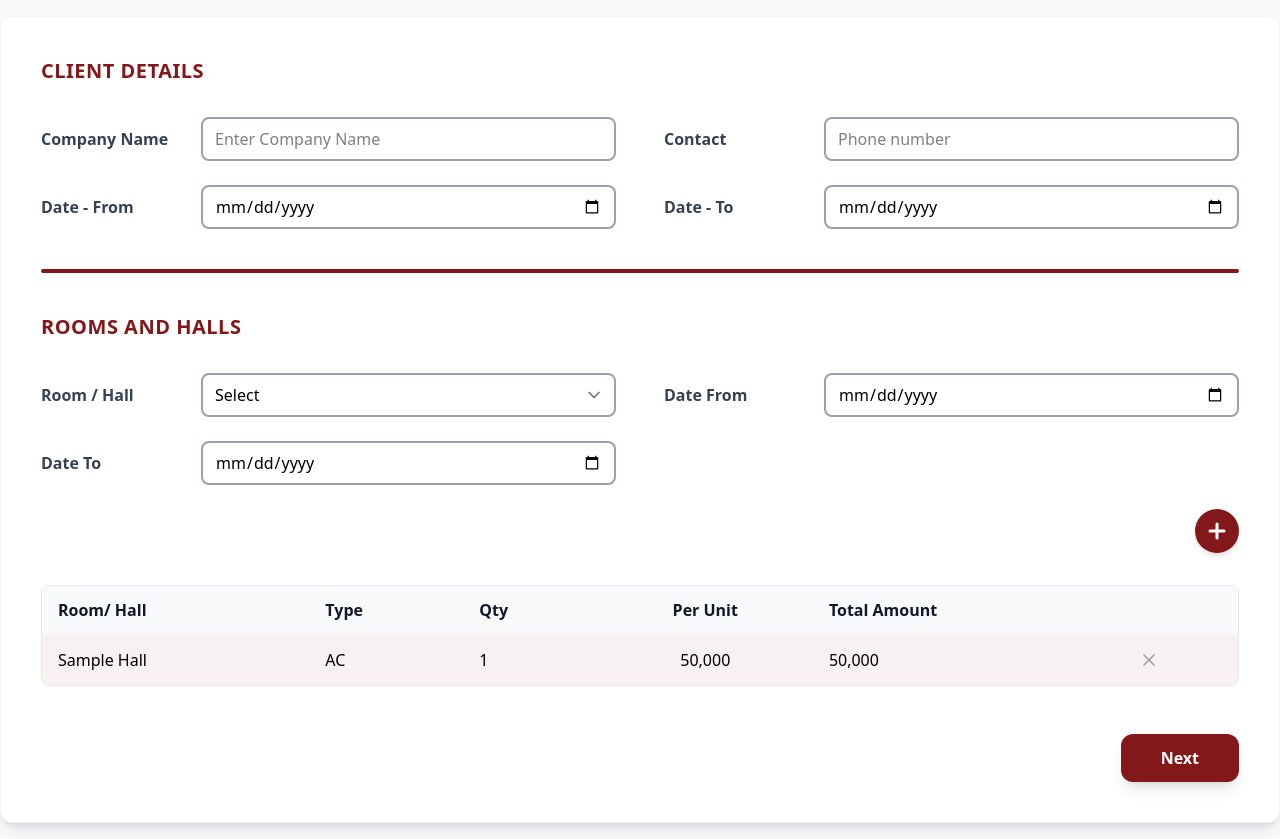
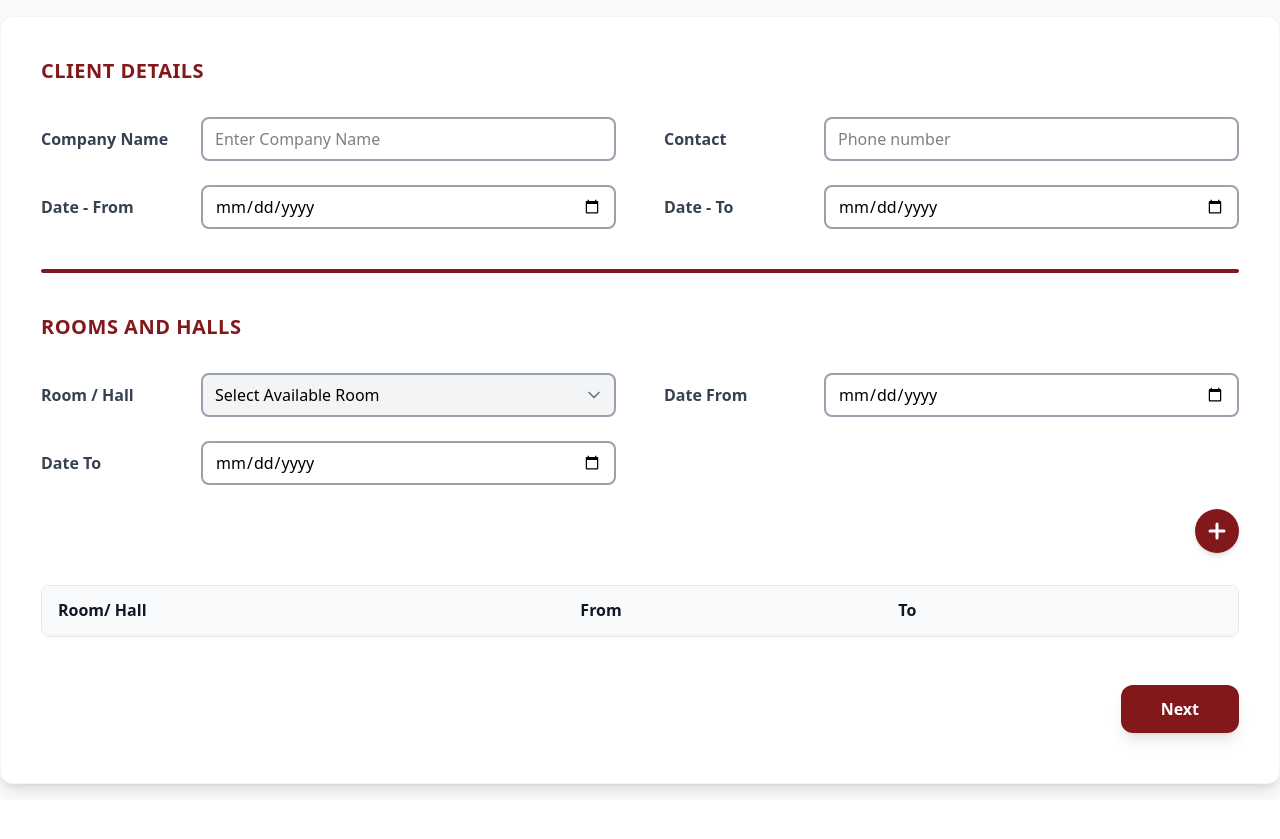
Before and after one commit to pehesara112455/CEC-WEB, a React (Vite) app in the folder Frontend/: page /addReservation in a window 1280 px wide. After the commit the page ends 800 px from the top, so only its background shows below. Built offline with nearby package versions, Linux system fonts and the light colour scheme.

Commit message:
implement room availability filtering and refactor reservation routes

```diff
--- a/Frontend/src/Components/addNewReservation.jsx
+++ b/Frontend/src/Components/addNewReservation.jsx
@@ -1,119 +1,136 @@
-import React, { useState } from 'react';
-import { Plus, X, ChevronDown, Contact } from 'lucide-react';
+import React, { useState, useEffect } from 'react';
+import { Plus, X, ChevronDown } from 'lucide-react';
 import axios from 'axios';
 
-const AddReservation = ({onNext, savedData}) => {
-  // 1. Initialize state to capture input values
-  // 1. IMPROVED STATE: Always ensure Rooms is an array, even if savedData is empty
+const AddReservation = ({ onNext, savedData }) => {
+  // MASTER STATE: Maintains the primary reservation data
   const [formData, setFormData] = useState({
     CompanyName: savedData?.CompanyName || '',
     Contact: savedData?.Contact || '',
     DateFrom: savedData?.DateFrom || '',
     DateTo: savedData?.DateTo || '',
-  Rooms: savedData?.Rooms || [] // This ensures it is always an array []
+    Rooms: savedData?.Rooms || []
   });
 
+  // LOCAL STATE: Temporary storage for room input fields
   const [roomsData, setRoomsData] = useState({
     RoomName: '',
     DateFrom: '',
     DateTo: ''
   });
 
-const handleChange = (e) => {
-  const { name, value } = e.target;
-  //Contact allows only numbers
-  if (name === "Contact") {
-    const onlyNums = value.replace(/[^0-9]/g, '');
+  // AVAILABILITY STATE: Tracks occupied rooms from the backend and master inventory
+  const [allRooms] = useState(["Main Hall", "Luxury Room", "Conference Room B"]);
+  const [occupiedRooms, setOccupiedRooms] = useState([]);
+  const [isLoadingAvailability, setIsLoadingAvailability] = useState(false);
 
-    setFormData({ ...formData, [name]: onlyNums });
-  } else {
-    setFormData({ ...formData, [name]: value });
+  /**
+   * SIDE EFFECT: Fetches occupied rooms whenever the main date range changes.
+   * This ensures the availability list is always synchronized with the selected dates.
+   */
+  useEffect(() => {
+    const checkAvailability = async () => {
+      // Only proceed if both dates are selected
+      if (formData.DateFrom && formData.DateTo) {
+        setIsLoadingAvailability(true);
+        try {
+          const response = await axios.get('http://localhost:5000/check-availability', {
+            params: {
+              startDate: formData.DateFrom,
+              endDate: formData.DateTo
+            }
+          });
+          setOccupiedRooms(response.data);
+        } catch (error) {
+          console.error("Availability Check Failed:", error.message);
+        } finally {
+          setIsLoadingAvailability(false);
+        }
       }
     };
 
+    checkAvailability();
+  }, [formData.DateFrom, formData.DateTo]);
+
+  /**
+   * DATA TRANSFORMATION: Filters the master room list against occupied results.
+   */
+  const availableOptions = allRooms.filter(room => !occupiedRooms.includes(room));
+
+  /**
+   * Validates and processes top-level client detail changes.
+   */
+  const handleChange = (e) => {
+    const { name, value } = e.target;
+
+    if (name === "Contact") {
+      const onlyNums = value.replace(/[^0-9]/g, '');
+      if (onlyNums.length <= 10) {
+        setFormData(prev => ({ ...prev, [name]: onlyNums }));
+      }
+    } else {
+      setFormData(prev => ({ ...prev, [name]: value }));
+    }
+  };
+
+  /**
+   * Handles local state updates for the room addition form.
+   */
   const addRoomsInputs = (e) => {
     const { name, value } = e.target;
-  setRoomsData({ ...roomsData, [name]: value });
+    setRoomsData(prev => ({ ...prev, [name]: value }));
   };
 
+  /**
+   * Commits the temporary room data to the master Rooms array.
+   */
   const addRooms = () => {
+    if (!roomsData.RoomName) return alert("Please select a room.");
 
-  // 2. Safety Check: If for some reason Rooms is missing, create it as []
-  const currentRooms = formData.Rooms || [];
+    setFormData(prev => ({
+      ...prev,
+      Rooms: [...(prev.Rooms || []), roomsData]
+    }));
 
-  setFormData({
-    ...formData,
-    Rooms: [...currentRooms, roomsData]
-  });
-
-  // 3. Reset the inputs
-  setRoomsData({
-    RoomName: '',
-    DateFrom: '',
-    DateTo: ''
-  });
+    setRoomsData({ RoomName: '', DateFrom: '', DateTo: '' });
   };
 
+  /**
+   * Transition to the next stage of the reservation process.
+   */
   const handelNext = () => {
-  /*if (!formData.CompanyName || !formData.Contact || !formData.DateFrom || !formData.DateTo) {
-    alert("Please fill in all client details before saving.");
+    if (formData.Rooms.length === 0) {
+      alert("Please add at least one room before proceeding.");
       return;
-  }*/
+    }
     onNext(formData);
   };
 
-  // 3. Function to send the data to the Node.js backend
-  /*const handleSubmit = async () => {
-    // Basic validation to ensure fields aren't empty
-    if (!formData.CompanyName || !formData.Contact || !formData.DateFrom || !formData.DateTo) {
-      alert("Please fill in all client details before saving.");
-      return;
-    }
-
-    try {
-      // POST request to your backend endpoint
-      const response = await axios.post('http://localhost:5000/add-reservation', formData);
-      alert("Reservation saved successfully! ID: " + response.data);
-
-      // Optional: Clear form after success
-      setFormData({ CompanyName: '', Contact: '', DateFrom: '', DateTo: '', Rooms: [] });
-    } catch (error) {
-      console.error("Error sending data:", error);
-      alert("Failed to save. Make sure your backend server is running and CORS is enabled.");
-    }
-  };*/
-
   return (
     <div className='flex w-full min-h-screen bg-gray-50'>
-
       <div className="w-full mx-auto bg-white p-10 rounded-xl shadow-lg font-sans border border-gray-100 m-4">
 
         {/* SECTION 1: CLIENT DETAILS */}
         <section className="mb-10">
           <h2 className="text-xl font-bold text-red-900 mb-8 uppercase tracking-wide">Client Details</h2>
           <div className="grid grid-cols-1 md:grid-cols-2 gap-x-12 gap-y-6">
-
-            {/* Company Name Input */}
             <div className="flex items-center gap-4">
               <label className="w-36 text-gray-700 font-semibold">Company Name</label>
-              <div className="relative flex-grow flex items-center">
               <input
                 type="text"
-                  name="CompanyName" // Matches key in state
+                name="CompanyName"
                 value={formData.CompanyName}
                 onChange={handleChange}
                 placeholder="Enter Company Name"
-                  className="w-full border-2 border-gray-400 rounded-lg px-3 py-2 focus:outline-none focus:border-red-900 transition-colors"
+                className="flex-grow border-2 border-gray-400 rounded-lg px-3 py-2 focus:outline-none focus:border-red-900 transition-colors"
               />
             </div>
-            </div>
 
-            {/* Contact Input */}
             <div className="flex items-center gap-4">
               <label className="w-36 text-gray-700 font-semibold">Contact</label>
               <input
                 type="text"
-                name="Contact" // Matches key in state
+                name="Contact"
                 value={formData.Contact}
                 onChange={handleChange}
                 placeholder="Phone number"
@@ -121,38 +138,31 @@ const handelNext = () => {
               />
             </div>
 
-            {/* Date From Input */}
             <div className="flex items-center gap-4">
               <label className="w-36 text-gray-700 font-semibold">Date - From</label>
-              <div className="relative flex-grow">
               <input
                 type="date"
-                  name="DateFrom" // Matches key in state
+                name="DateFrom"
                 value={formData.DateFrom}
                 onChange={handleChange}
-                  className="w-full border-2 border-gray-400 rounded-lg px-3 py-2 focus:outline-none focus:border-red-900 transition-colors"
+                className="flex-grow border-2 border-gray-400 rounded-lg px-3 py-2 focus:outline-none focus:border-red-900"
               />
             </div>
-            </div>
 
-            {/* Date To Input */}
             <div className="flex items-center gap-4">
               <label className="w-36 text-gray-700 font-semibold">Date - To</label>
-              <div className="relative flex-grow">
               <input
                 type="date"
-                  name="DateTo" // Matches key in state
+                name="DateTo"
                 value={formData.DateTo}
                 min={formData.DateFrom}
                 onChange={handleChange}
-                  className="w-full border-2 border-gray-400 rounded-lg px-3 py-2 focus:outline-none focus:border-red-900 transition-colors"
+                className="flex-grow border-2 border-gray-400 rounded-lg px-3 py-2 focus:outline-none focus:border-red-900"
               />
-              </div>
             </div>
           </div>
         </section>
 
-        {/* Red Divider Line */}
         <div className="h-1 bg-red-900 rounded-full mb-10"></div>
 
         {/* SECTION 2: ROOMS AND HALLS */}
@@ -166,21 +176,29 @@ const handelNext = () => {
                   name='RoomName'
                   value={roomsData.RoomName}
                   onChange={addRoomsInputs}
-                className="w-full appearance-none border-2 border-gray-400 rounded-lg px-3 py-2 focus:outline-none focus:border-red-900 pr-10">
-                  <option value="">Select</option>
-                  <option value="Main Hall">Main Hall</option>
-                  <option value="Luxury Room">Luxury Room</option>
+                  disabled={!formData.DateFrom || !formData.DateTo || isLoadingAvailability}
+                  className={`w-full appearance-none border-2 border-gray-400 rounded-lg px-3 py-2 focus:outline-none focus:border-red-900 pr-10 ${!formData.DateFrom ? 'bg-gray-100 cursor-not-allowed' : ''}`}>
+                  <option value="">{isLoadingAvailability ? 'Checking availability...' : 'Select Available Room'}</option>
+                  {availableOptions.map(room => (
+                    <option key={room} value={room}>{room}</option>
+                  ))}
                 </select>
                 <ChevronDown className="absolute right-3 top-1/2 -translate-y-1/2 w-5 h-5 text-gray-500 pointer-events-none" />
               </div>
             </div>
+
+            {/* Room Date Selection stays within the range of main dates */}
             <div className="flex items-center gap-4">
               <label className="w-36 text-gray-700 font-semibold">Date From</label>
-              <input type="date"
+              <input
+                type="date"
                 name='DateFrom'
                 value={roomsData.DateFrom}
+                min={formData.DateFrom}
+                max={formData.DateTo}
                 onChange={addRoomsInputs}
-              className="flex-grow border-2 border-gray-400 rounded-lg px-3 py-2 focus:outline-none focus:border-red-900" />
+                className="flex-grow border-2 border-gray-400 rounded-lg px-3 py-2 focus:outline-none focus:border-red-900"
+              />
             </div>
 
             <div className="flex items-center gap-4">
@@ -189,52 +207,49 @@ const handelNext = () => {
                 type="date"
                 name='DateTo'
                 value={roomsData.DateTo}
-              min={roomsData.DateFrom}
+                min={roomsData.DateFrom || formData.DateFrom}
+                max={formData.DateTo}
                 onChange={addRoomsInputs}
-              className="flex-grow border-2 border-gray-400 rounded-lg px-3 py-2 focus:outline-none focus:border-red-900" />
+                className="flex-grow border-2 border-gray-400 rounded-lg px-3 py-2 focus:outline-none focus:border-red-900"
+              />
             </div>
           </div>
-          {/* Hall/Room Add Button*/}
+
           <div className="flex justify-end mb-8">
-            <button
-            onClick={addRooms}
-            className="bg-red-900 text-white p-2.5 rounded-full hover:bg-red-800 shadow-md transition-transform hover:scale-110">
+            <button onClick={addRooms} className="bg-red-900 text-white p-2.5 rounded-full hover:bg-red-800 shadow-md transition-transform hover:scale-110">
               <Plus className="w-6 h-6 stroke-[3px]" />
             </button>
           </div>
 
+          {/* DYNAMIC ROOMS TABLE */}
           <div className="overflow-hidden rounded-lg border border-gray-200">
             <table className="w-full text-left">
               <thead className="bg-gray-50">
                 <tr className="text-gray-900 font-bold border-b-2 border-gray-100">
                   <th className="py-3 px-4">Room/ Hall</th>
-                  <th className="py-3 px-4">Type</th>
-                  <th className="py-3 px-4">Qty</th>
-                  <th className="py-3 px-4 text-center">Per Unit</th>
-                  <th className="py-3 px-4">Total Amount</th>
+                  <th className="py-3 px-4">From</th>
+                  <th className="py-3 px-4">To</th>
                   <th className="py-3 px-4"></th>
                 </tr>
               </thead>
               <tbody>
-                <tr className="bg-[#F8F1F1] border-b border-gray-100">
-                  <td className="py-3 px-4">Sample Hall</td>
-                  <td className="py-3 px-4">AC</td>
-                  <td className="py-3 px-4">1</td>
-                  <td className="py-3 px-4 text-center">50,000</td>
-                  <td className="py-3 px-4">50,000</td>
-                  <td className="py-3 px-4 text-right"><X className="w-5 h-5 cursor-pointer text-gray-400 hover:text-red-600" /></td>
+                {formData.Rooms.map((room, index) => (
+                  <tr key={index} className={index % 2 === 0 ? "bg-[#F8F1F1]" : "bg-white"}>
+                    <td className="py-3 px-4">{room.RoomName}</td>
+                    <td className="py-3 px-4">{room.DateFrom}</td>
+                    <td className="py-3 px-4">{room.DateTo}</td>
+                    <td className="py-3 px-4 text-right">
+                      <X className="w-5 h-5 cursor-pointer text-gray-400 hover:text-red-600" />
+                    </td>
                   </tr>
+                ))}
               </tbody>
             </table>
           </div>
         </section>
 
-        {/* Footer Actions */}
         <div className="mt-12 flex justify-end">
-          <button
-            onClick={handelNext}
-            className="bg-red-900 text-white px-10 py-3 rounded-xl font-bold hover:bg-red-800 shadow-lg transition-all active:scale-95"
-          >
+          <button onClick={handelNext} className="bg-red-900 text-white px-10 py-3 rounded-xl font-bold hover:bg-red-800 shadow-lg transition-all active:scale-95">
             Next
           </button>
         </div>
```
Also changed, not shown: 2 other files (tests, documents, lock files or other folders). Lines whose indentation alone changed are shown as unchanged.
